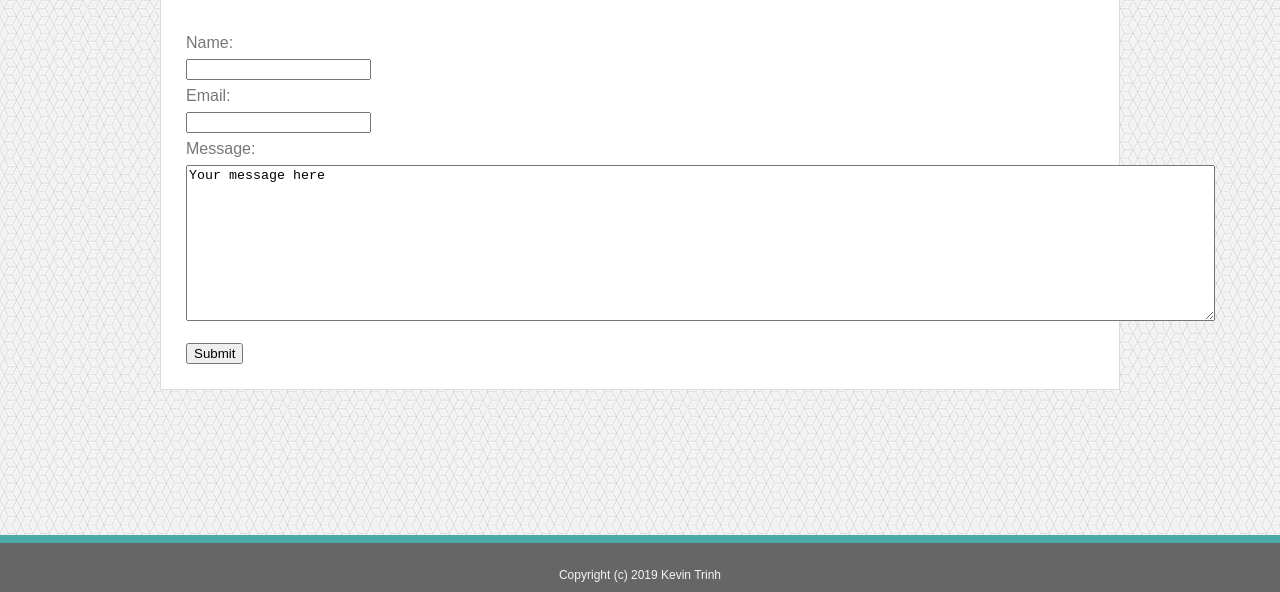
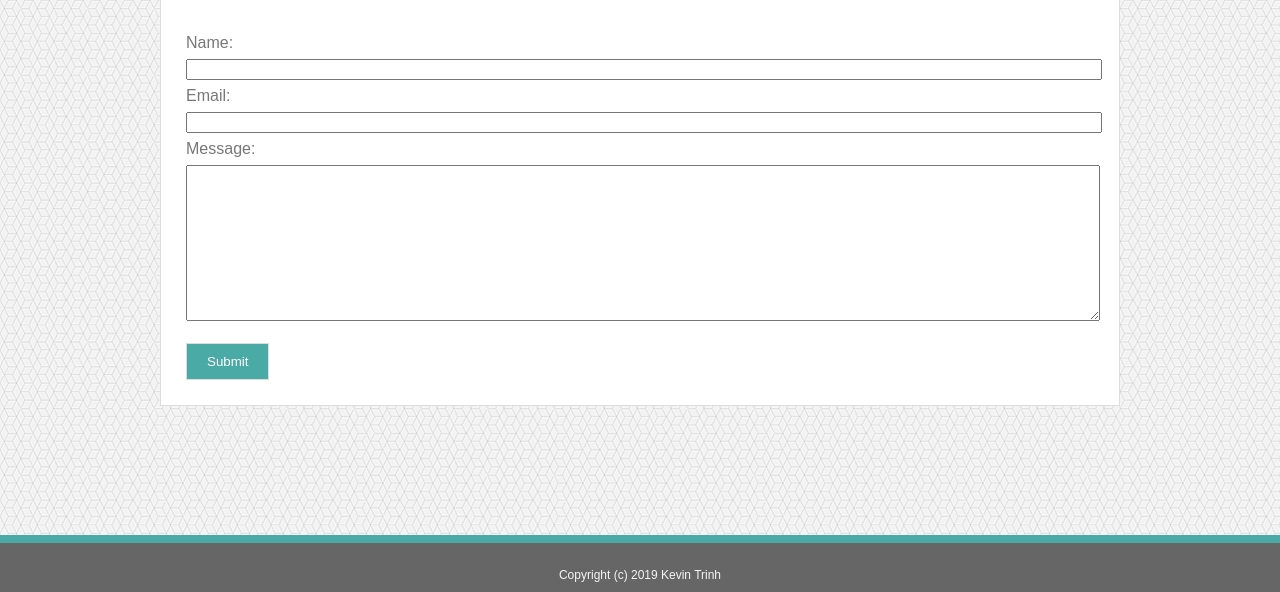
Before and after one commit to ktrinh93/Basic-Portfolio, a plain HTML site: page contact.html in a window 1280 px wide. Shown: the part 208-800 px from the top of the page. Drawn offline with Linux system fonts and the light colour scheme.

Commit message:
styled submit button on contact page

```diff
--- a/assets/css/style.css
+++ b/assets/css/style.css
@@ -75,7 +75,7 @@ footer {
 #me {
     float: left;
     padding: 0px;
-    border: 1px solid black;
+    border: 1px solid #dddddd;
     margin-right: 25px;
 }
 
@@ -98,13 +98,15 @@ footer {
 }
 
 .icon-left {
-    margin: 0px 35px 0px 0px;
+    margin: 0px 32px 0px 0px;
     height: 150px;
+    border: 1px solid gray;
 }
 
 .icon-right {
     margin: 0px 0px 0px 0px;
     height: 150px;
+    border: 1px solid gray;
 }
 
 .project-title {
@@ -124,3 +126,16 @@ footer {
 #p1, #p2, #p3, #p4, #p5 {
     display: inline-block;
 }
+
+/* CONTACT PAGE */
+input, textarea {
+    width: 100%;
+}
+
+#submit {
+    font-family: 'Arial', 'Helvetica Neue', Helvetica, sans-serif;
+    color: #ffffff;
+    padding: 10px 20px 10px 20px;
+    background-color: #4aaaa5;
+    border: 1px solid #dddddd;
+}
--- a/contact.html
+++ b/contact.html
@@ -30,11 +30,11 @@
                             <p>Email:</p>
                             <input type="text" name="email"><br>
                             <p>Message:</p>
-                            <textarea rows="10" cols="126">Your message here</textarea>
+                            <textarea rows="10"></textarea>
 
                             <br>
                             <br>
-                            <button>Submit</button>
+                            <button id="submit">Submit</button>
 
                         </form>
                     </div>
```
